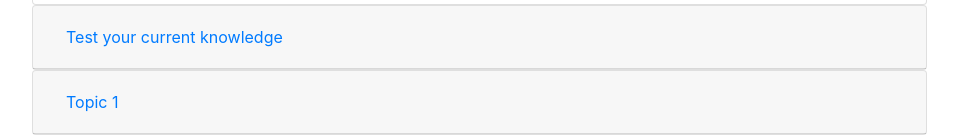
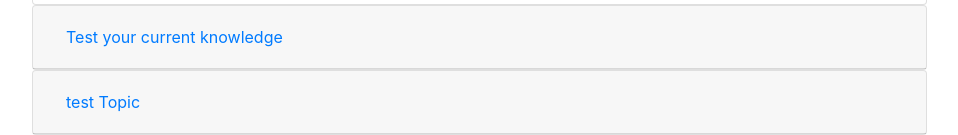
Before and after one commit to JPMendoza/cs6460, a React (Create React App) app: page /basiccourse/cooking in a window 1280 px wide. Shown: the part 1158-1293 px from the top of the page, without its empty margins (253-1211 px from the left). Built offline with nearby package versions, Linux system fonts and the light colour scheme.

Commit message:
Added topics into app - note need to settle on formatting

```diff
--- a/src/components/Topics.js
+++ b/src/components/Topics.js
@@ -9,16 +9,16 @@ export default class Topics extends React.Component {
     return (
        <div>
          <div class="card">
-           <div class="card-header" id="headingThree">
+           <div class="card-header" id={this.props.topic.replace(/ /g,'')+"header"}>
              <h5 class="mb-0">
-               <button class="btn btn-link collapsed" data-toggle="collapse" data-target="#collapseThree" aria-expanded="false" aria-controls="collapseThree">
-                 Topic test
+               <button class="btn btn-link collapsed" data-toggle="collapse" data-target={"#"+this.props.topic.replace(/ /g,'')+"collapse"} aria-expanded="false" aria-controls="collapseThree">
+                 {this.props.topic}
                </button>
              </h5>
            </div>
-           <div id="collapseThree" class="collapse" aria-labelledby="headingThree" data-parent="#accordion">
+           <div id={this.props.topic.replace(/ /g,'')+"collapse"} class="collapse" aria-labelledby={this.props.topic.replace(/ /g,'')+"header"} data-parent="#accordion">
              <div class="card-body">
-               Comming soon
+               {this.props.content}
              </div>
            </div>
          </div>
--- a/src/components/courses/Cooking.js
+++ b/src/components/courses/Cooking.js
@@ -51,20 +51,8 @@ export default class Cooking extends React.Component {
                    </div>
                </div>
              </div>
-             <div class="card">
-               <div class="card-header" id="headingThree">
-                 <h5 class="mb-0">
-                   <button class="btn btn-link collapsed" data-toggle="collapse" data-target="#collapseThree" aria-expanded="false" aria-controls="collapseThree">
-                     Topic 1
-                   </button>
-                 </h5>
-               </div>
-               <div id="collapseThree" class="collapse" aria-labelledby="headingThree" data-parent="#accordion">
-                 <div class="card-body">
-                   Comming soon
-                 </div>
-               </div>
-             </div>
+
+             <Topics topic="test Topic" content="blah blah blah" />
            </div>
        </div>
     );
--- a/src/components/courses/Exercise.js
+++ b/src/components/courses/Exercise.js
@@ -50,20 +50,7 @@ export default class Exercise extends React.Component {
                    </div>
                </div>
              </div>
-             <div class="card">
-               <div class="card-header" id="headingThree">
-                 <h5 class="mb-0">
-                   <button class="btn btn-link collapsed" data-toggle="collapse" data-target="#collapseThree" aria-expanded="false" aria-controls="collapseThree">
-                     Topic 1
-                   </button>
-                 </h5>
-               </div>
-               <div id="collapseThree" class="collapse" aria-labelledby="headingThree" data-parent="#accordion">
-                 <div class="card-body">
-                   Comming soon
-                 </div>
-               </div>
-             </div>
+             <Topics topic="test Topic" content="blah blah blah" />
            </div>
 
        </div>
--- a/src/components/courses/Nutrition.js
+++ b/src/components/courses/Nutrition.js
@@ -3,10 +3,12 @@ import Outline from "../Outline";
 import Topics from "../Topics";
 import React from "react";
 import nutritionoutline from '../../jsonfolder/nutritionoutline.json';
+import nutritiontopics from '../../jsonfolder/nutritiontopics.json';
 
 export default class Nutrition extends React.Component {
   render() {
     let outline = nutritionoutline;
+    let topics = nutritiontopics;
     return (
 
        <div style={{paddingTop: "8px"}}>Nutrition <br/>
@@ -52,7 +54,11 @@ export default class Nutrition extends React.Component {
                 </div>
             </div>
           </div>
-          <Topics />
+          {topics.map(topic => (
+            <div>
+              <Topics topic={topic.Topic} content={topic.Content} />
+            </div>
+          ))}
         </div>
        </div>
     );
--- /dev/null
+++ b/src/jsonfolder/nutritiontopics.json
@@ -0,0 +1,7 @@
+[
+  {"Topic": "Identifying what is nutrition",
+    "Content": "Nutrition, nourishment, or aliment, is the supply of materials - food - required by organisms and cells to stay alive. In science and human medicine, nutrition is the science or practice of consuming and utilizing foods." },
+  {"Topic": "Assessing your nutrition",
+   "Content": "A nutritional assessment is used to determine the nutritional status of a person or group of people." }
+
+]
```
Also changed, not shown: src/components/SubTopics.js (added, +17 -0 lines).
